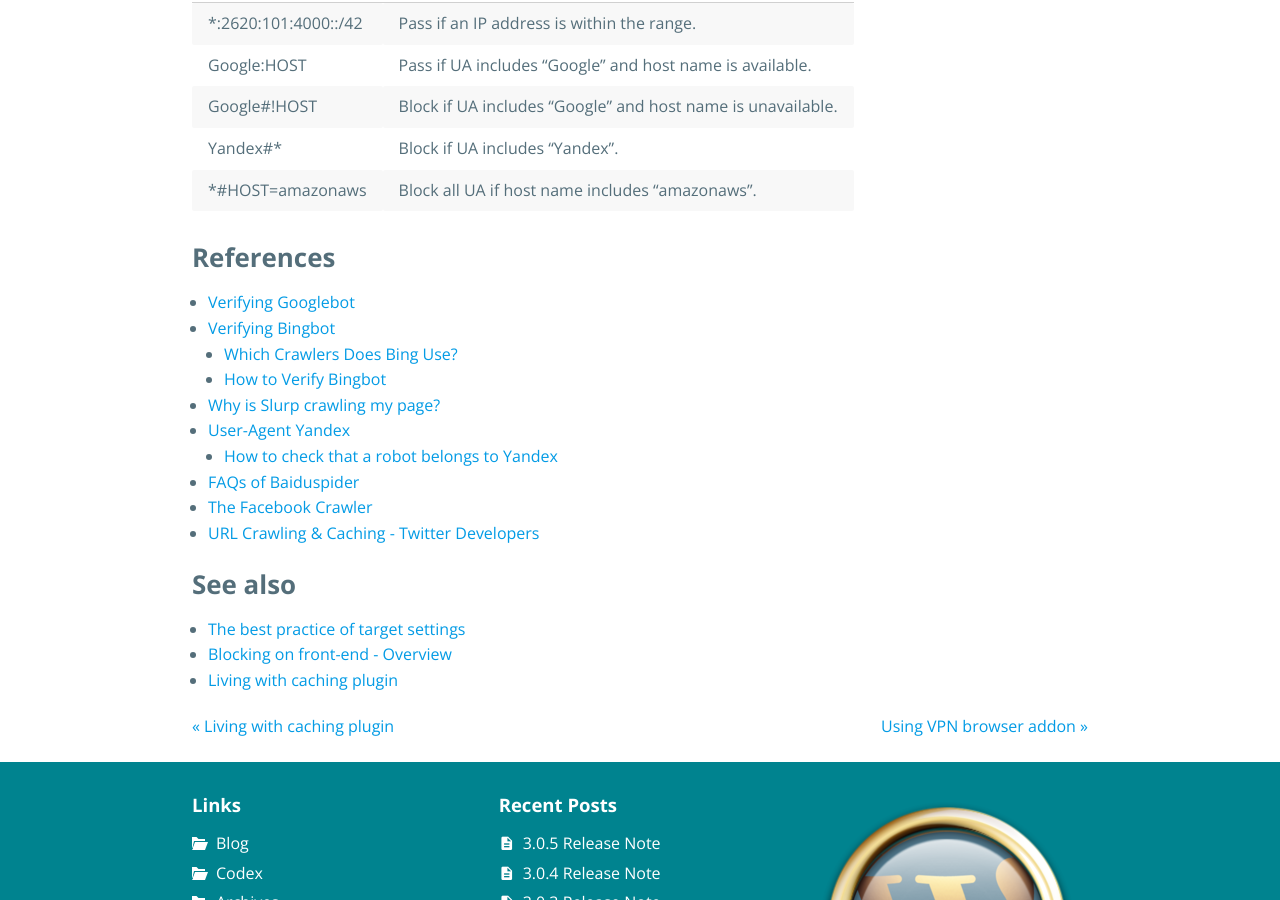
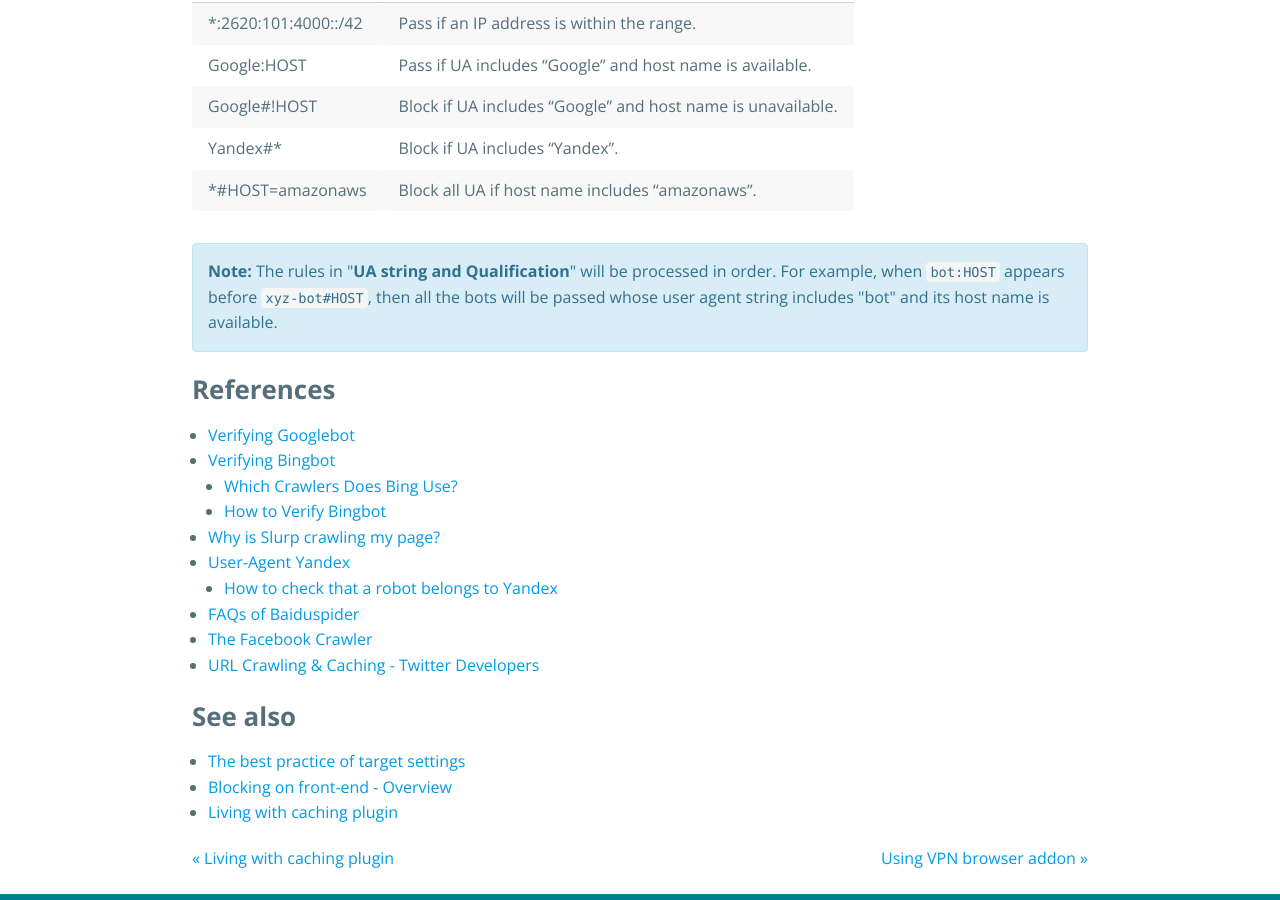
Before and after one commit to tokkonopapa/WordPress-IP-Geo-Block, a Jekyll site: the page built from _codex/04. Blocking on front-end/03. UA and qualification/ua-string-and-qualification.md, in a window 1280 px wide and 900 px high, scrolled down 1789 px. Built offline with Jekyll 4.4.1, drawn with Linux system fonts in a browser that asks for light colours; some web fonts are replaced.

Commit message:
Add note.

```diff
--- a/_codex/04. Blocking on front-end/03. UA and qualification/ua-string-and-qualification.md
+++ b/_codex/04. Blocking on front-end/03. UA and qualification/ua-string-and-qualification.md
@@ -75,6 +75,13 @@
 | Yandex#*             | Block if UA includes "Yandex".                              |
 | *#HOST=amazonaws     | Block all UA if host name includes "amazonaws".             |
 
+<div class="alert alert-info">
+	<strong>Note:</strong> The rules in "<strong>UA string and Qualification</strong>"
+	will be processed in order. For example, when <code>bot:HOST</code> appears
+	before <code>xyz-bot#HOST</code>, then all the bots will be passed whose
+	user agent string includes "bot" and its host name is available.
+</div>
+
 ### References ###
 
 - [Verifying Googlebot](https://support.google.com/webmasters/answer/80553?hl=en "Verifying Googlebot - Search Console Help")
```
